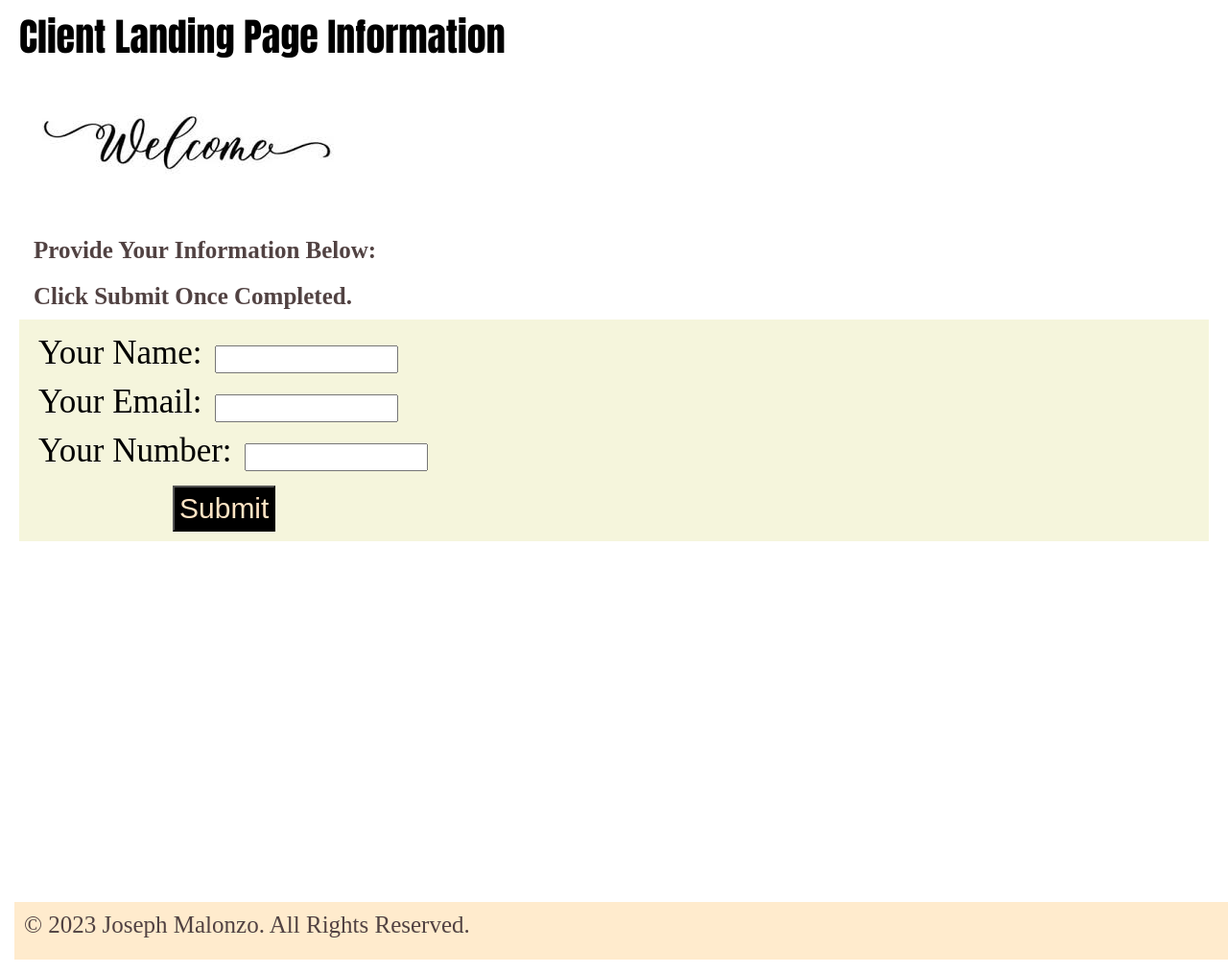
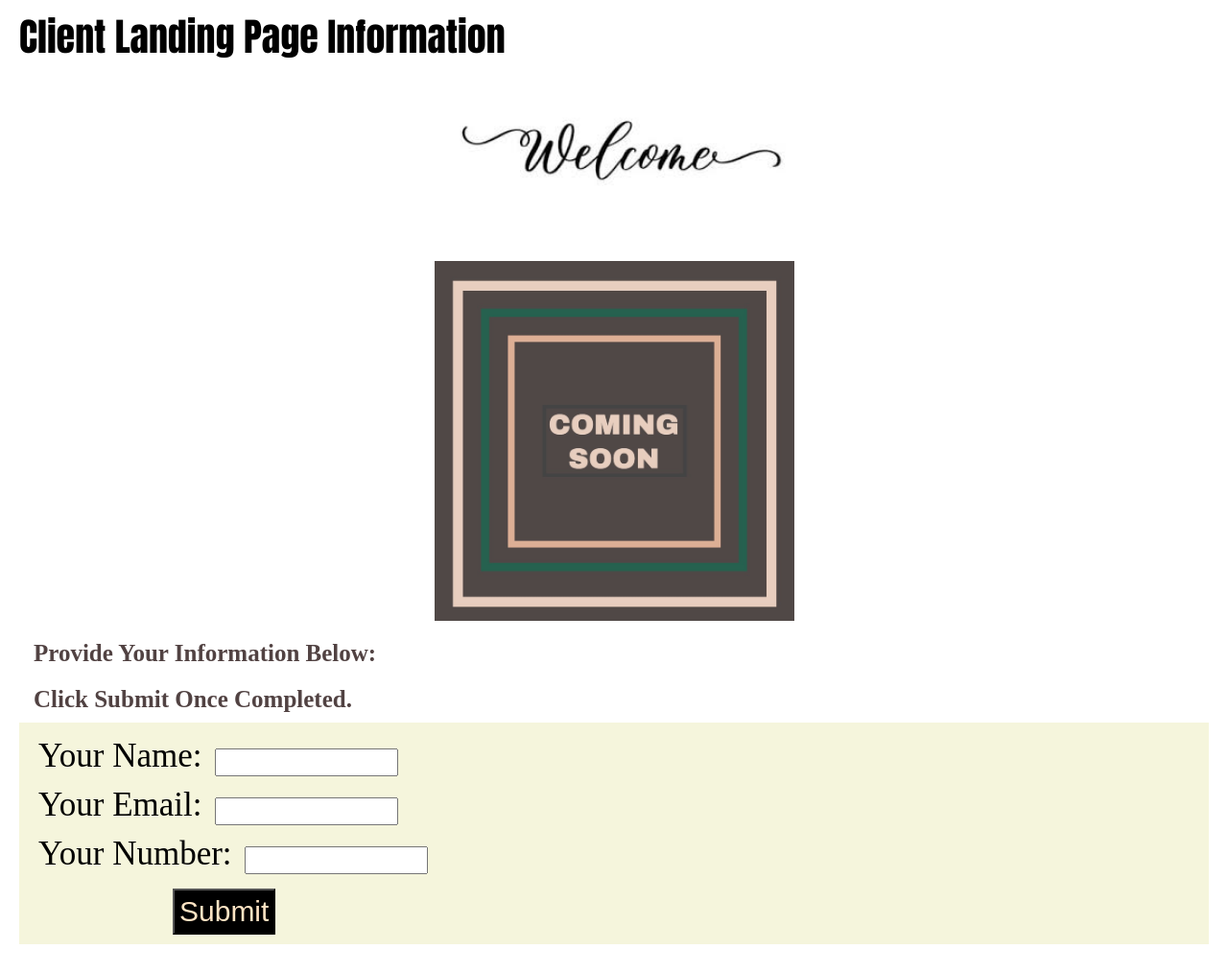
Before and after one commit to joseph388754/Landing-Page, a plain HTML site: page index.html in a window 1280 px wide. Shown: the part 100-1114 px from the top of the page at 96% size. Before the commit the page ends 800 px from the top, so only its background shows below. Drawn offline with Linux system fonts and the light colour scheme.

Commit message:
Initial Commit

```diff
--- a/assets/css/style.css
+++ b/assets/css/style.css
@@ -5,6 +5,8 @@
 }
 
 /* Element selector */
+
+
 
 ul {
     list-style-type: none;
@@ -42,7 +44,7 @@ footer p {
     background-color: blanchedalmond;
     font: 70px;
     position: absolute;
-    bottom: -300;
+    bottom: -400px;
     width: 100%;
     height: 2.5rem;
 }
@@ -56,6 +58,13 @@ form {
     background-color: none;
 }
 
+.image {
+    display: block;
+    margin-left: auto;
+    margin-right: auto;
+    width: 30%;
+}
+
 /* ID Selector */
 
 #submit {
--- a/index.html
+++ b/index.html
@@ -21,7 +21,9 @@
         </header>
         <main><!--main - this will be the body of the page -->
             <h1>Client Landing Page Information</h1>
-            <img src="./assets/css/images/download.jpg" alt="Welcome Image">
+            <img  class="image" src="./assets/css/images/download.jpg" alt="Welcome Image">
+            <br>
+            <img  class="image" src="./assets/css/images/image_1.png" alt="Coming Page">
 
             <section id="contactform">
                 <p><strong>Provide Your Information Below:</strong></p>
```
Also changed, not shown: assets/css/images/image_1.png (added).
